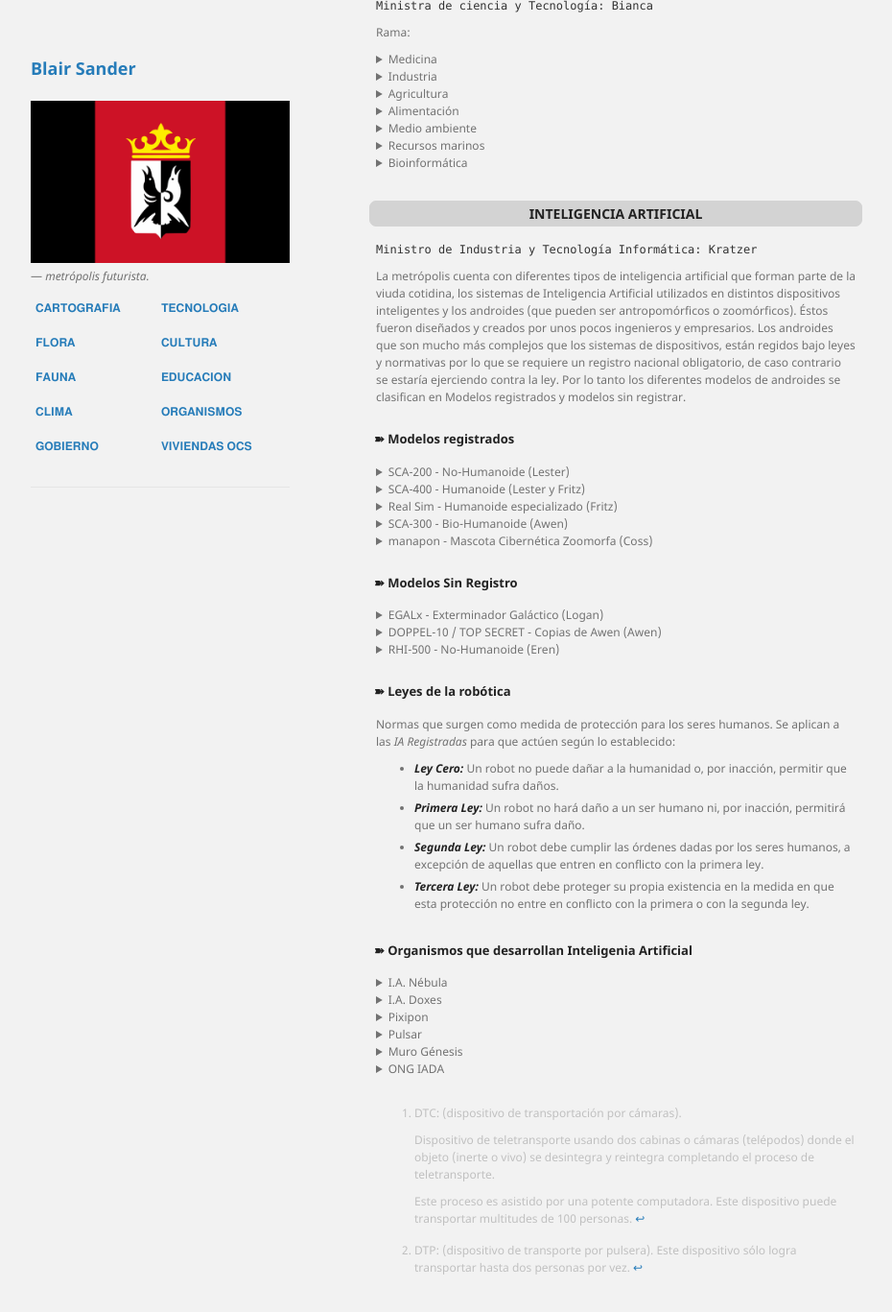
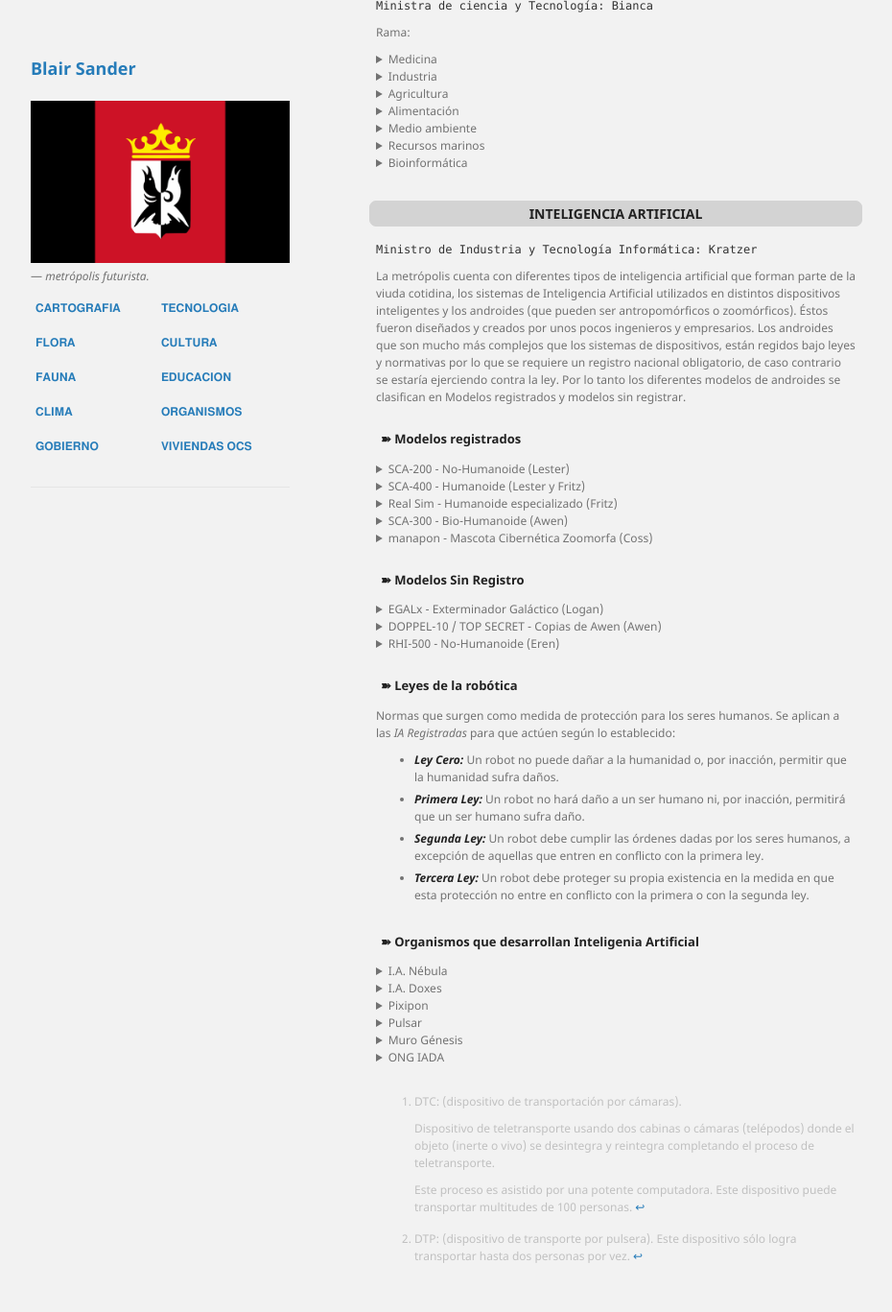
Before and after one commit to BlairSander/ciudad, a Jekyll site: the page built from tecnologia.md, in a window 1280 px wide and 1400 px high, scrolled down 729 px. Shown: the top 1367 px of the window at 96% size, without its empty margins (178-1108 px from the left). Built offline with Jekyll 4.4.1, drawn with Linux system fonts in a browser that asks for light colours; our own code applies the rules of GitHub Pages for plain Markdown files.

Commit message:
jekyll-theme-minimal.scss

```diff
--- a/_sass/jekyll-theme-minimal.scss
+++ b/_sass/jekyll-theme-minimal.scss
@@ -29,7 +29,7 @@ h2 {
 h3 {
   color:#222;
   font-size: 13px;
-  margin:20px 0 10px -7px;
+  margin:20px 0 7px 0;
   padding: 5px;
 }
 
```
